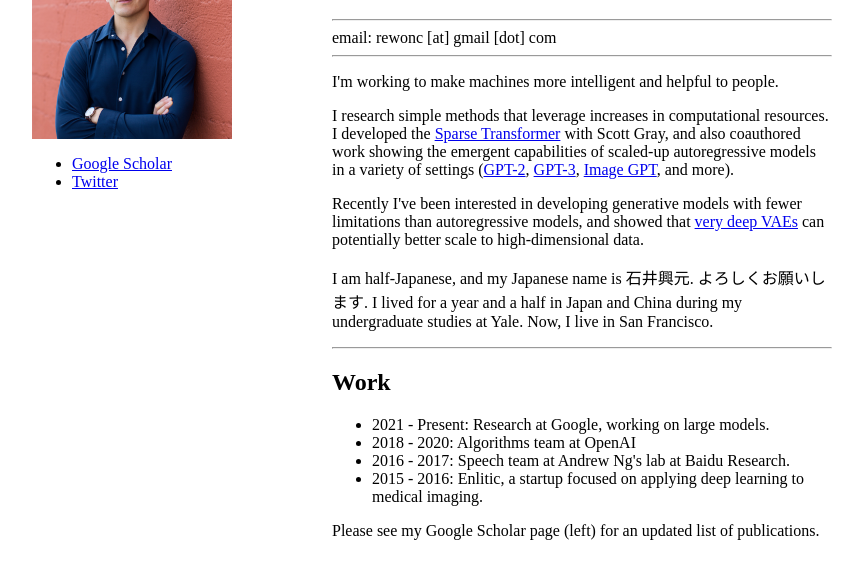
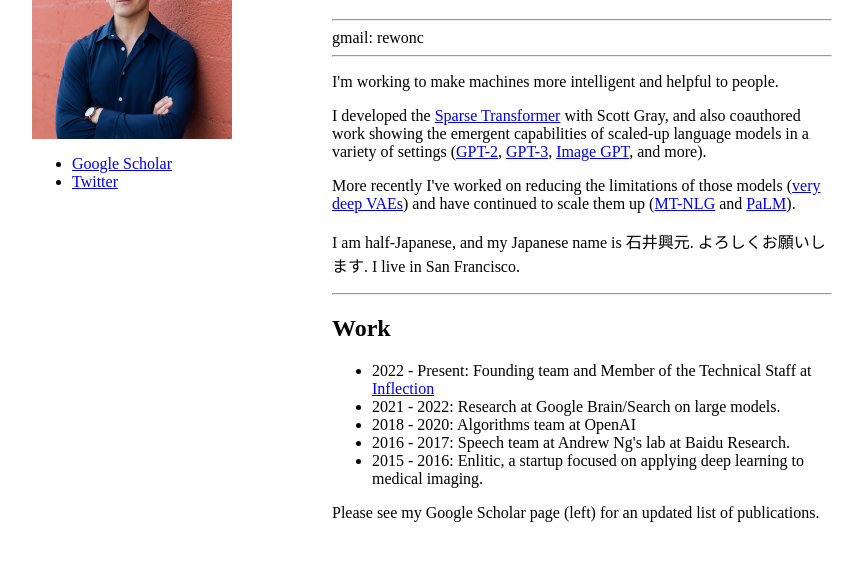
Before and after one commit to rewonc/rewonc.github.io, a plain HTML site: page index.html in a window 1280 px wide. Shown: the part 69-648 px from the top of the page, without its empty margins (208-1071 px from the left). Drawn offline with Linux system fonts and the light colour scheme.

Commit message:
Update index.html

```diff
--- a/index.html
+++ b/index.html
@@ -29,7 +29,7 @@
 	  <div id="right_col">
 	  	<h1> Rewon Child </h1>
 	  	<hr />
-		email: rewonc [at] gmail [dot] com
+		gmail: rewonc
 	  	<hr />
 
 <p>
@@ -37,21 +37,23 @@
 </p>
 
 <p>
-	I research simple methods that leverage increases in computational resources. I developed the <a href="https://openai.com/blog/sparse-transformer/">Sparse Transformer</a> with Scott Gray, and also coauthored work showing the emergent capabilities of scaled-up autoregressive models in a variety of settings (<a href="https://openai.com/blog/better-language-models/">GPT-2</a>, <a href="https://arxiv.org/abs/2005.14165">GPT-3</a>, <a href="https://openai.com/blog/image-gpt/">Image GPT</a>, and more).
-</p>
-
-<p> Recently I've been interested in developing generative models with fewer limitations than autoregressive models, and showed that <a href="https://arxiv.org/abs/2011.10650">very deep VAEs</a> can potentially better scale to high-dimensional data.
+	I developed the <a href="https://openai.com/blog/sparse-transformer/">Sparse Transformer</a> with Scott Gray, and also coauthored work showing the emergent capabilities of scaled-up language models in a variety of settings (<a href="https://openai.com/blog/better-language-models/">GPT-2</a>, <a href="https://arxiv.org/abs/2005.14165">GPT-3</a>, <a href="https://openai.com/blog/image-gpt/">Image GPT</a>, and more).
 </p>
 
 <p>
-	I am half-Japanese, and my Japanese name is 石井興元. よろしくお願いします. I lived for a year and a half in Japan and China during my undergraduate studies at Yale. Now, I live in San Francisco.
+	More recently I've worked on reducing the limitations of those models (<a href="https://arxiv.org/abs/2011.10650">very deep VAEs</a>) and have continued to scale them up (<a href="https://arxiv.org/abs/2201.11990">MT-NLG</a> and <a href="https://arxiv.org/abs/2204.02311">PaLM</a>).
+</p>
+
+<p>
+	I am half-Japanese, and my Japanese name is 石井興元. よろしくお願いします. I live in San Francisco.
 </p>
 
 <hr />
 
 <h2>Work</h2>
 <ul>
-	<li>2021 - Present: Research at Google, working on large models.</li>
+	<li>2022 - Present: Founding team and Member of the Technical Staff at <a href="https://inflection.ai">Inflection</a></li>
+	<li>2021 - 2022: Research at Google Brain/Search on large models.</li>
 	<li>2018 - 2020: Algorithms team at OpenAI</li>
 	<li>2016 - 2017: Speech team at Andrew Ng's lab at Baidu Research.</li>
 	<li>2015 - 2016: Enlitic, a startup focused on applying deep learning to medical imaging.</li>
```
